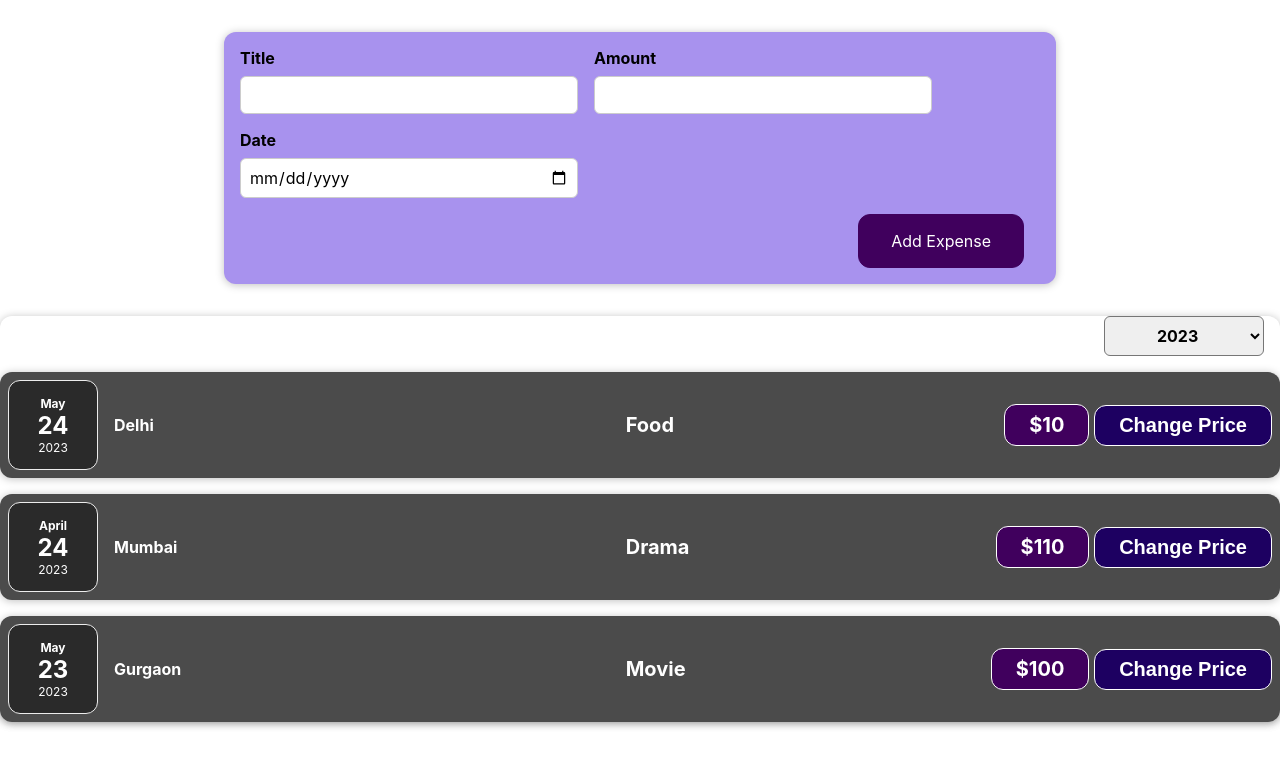
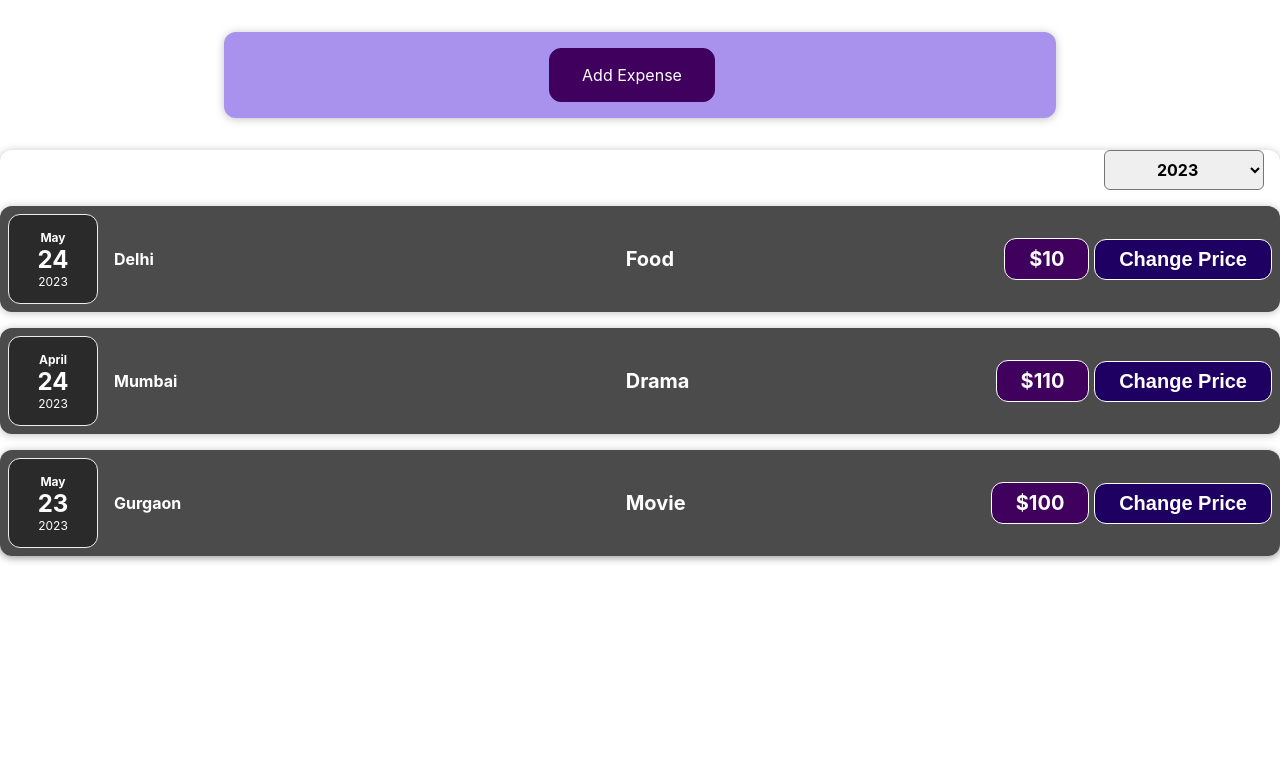
Before and after one commit to sumit71992/React, a React (Create React App) app in the folder expenseapp/: page / in a window 1280 px wide. Shown: the top 766 px of the page. Built offline with nearby package versions, Linux system fonts and the light colour scheme.

Commit message:
toggle form challange done

```diff
--- a/expenseapp/src/components/NewExpense/ExpenseForm.js
+++ b/expenseapp/src/components/NewExpense/ExpenseForm.js
@@ -2,15 +2,20 @@ import { useState } from "react";
 import "./ExpenseForm.css";
 
 function ExpenseForm(props) {
-  const [enteredTitle, setEnteredTitle] = useState('');
-  const [enteredAmount, setEnteredAmount] = useState('');
-  const [enteredDate, setEnteredDate] = useState('');
+  const [enteredTitle, setEnteredTitle] = useState("");
+  const [enteredAmount, setEnteredAmount] = useState("");
+  const [enteredDate, setEnteredDate] = useState("");
+  const [showForm, setShowForm] = useState(false);
   //or
   //   const [userInput, setUserInput] = useState({
   //     enteredTitle: "",
   //     enteredAmount: "",
   //     enteredDate: "",
   //   });
+
+  const toggleForm = () => {
+    setShowForm(!showForm);
+  };
 
   const titleChangeHandler = (event) => {
     setEnteredTitle(event.target.value);
@@ -39,21 +44,29 @@ function ExpenseForm(props) {
   const submitHandler = (event) => {
     event.preventDefault();
     const expenseData = {
-        title:enteredTitle,
-        amount:enteredAmount,
-        date:new Date(enteredDate)
-    }
+      title: enteredTitle,
+      amount: enteredAmount,
+      date: new Date(enteredDate),
+    };
     props.onAddExpenseData(expenseData);
-    setEnteredTitle('');
-    setEnteredAmount('');
-    setEnteredDate('');
+    setEnteredTitle("");
+    setEnteredAmount("");
+    setEnteredDate("");
+    setShowForm(!showForm);
   };
+  if (showForm === false) {
+    return <button onClick={toggleForm}>Add Expense</button>;
+  } else {
     return (
       <form onSubmit={submitHandler}>
         <div className="add-expense-controls">
           <div className="add-expense-control">
             <label>Title</label>
-          <input type="text" value={enteredTitle} onChange={titleChangeHandler} />
+            <input
+              type="text"
+              value={enteredTitle}
+              onChange={titleChangeHandler}
+            />
           </div>
           <div className="add-expense-control">
             <label>Amount</label>
@@ -77,10 +90,12 @@ function ExpenseForm(props) {
           </div>
         </div>
         <div className="add-expense-actions">
+          <button onClick={toggleForm}>Cancel</button>
           <button type="submit">Add Expense</button>
         </div>
       </form>
     );
   }
+}
 
 export default ExpenseForm;
```
Lines whose indentation alone changed are shown as unchanged.
